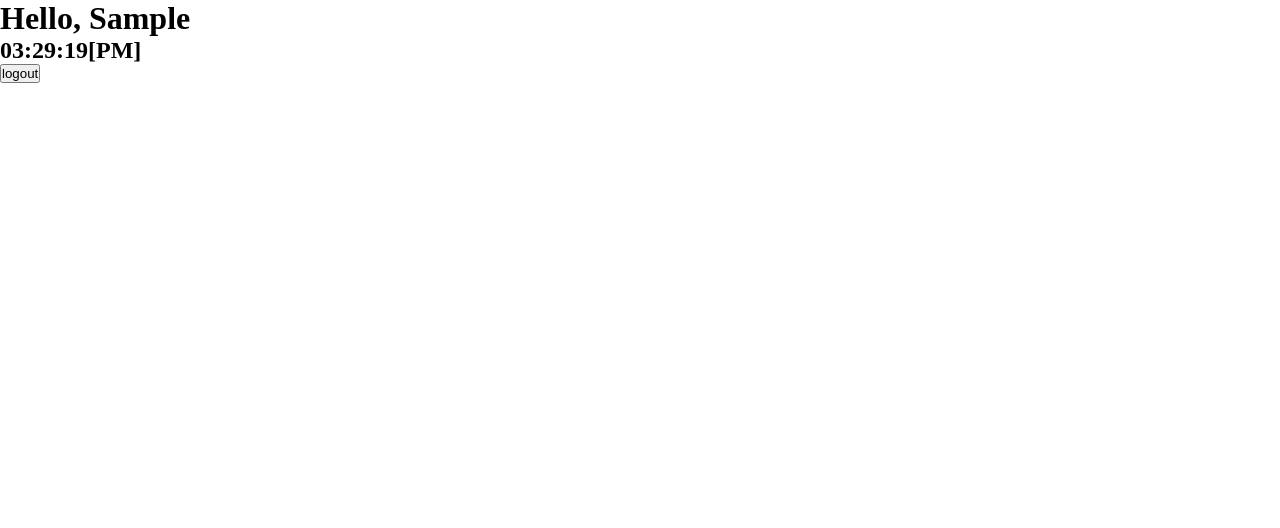
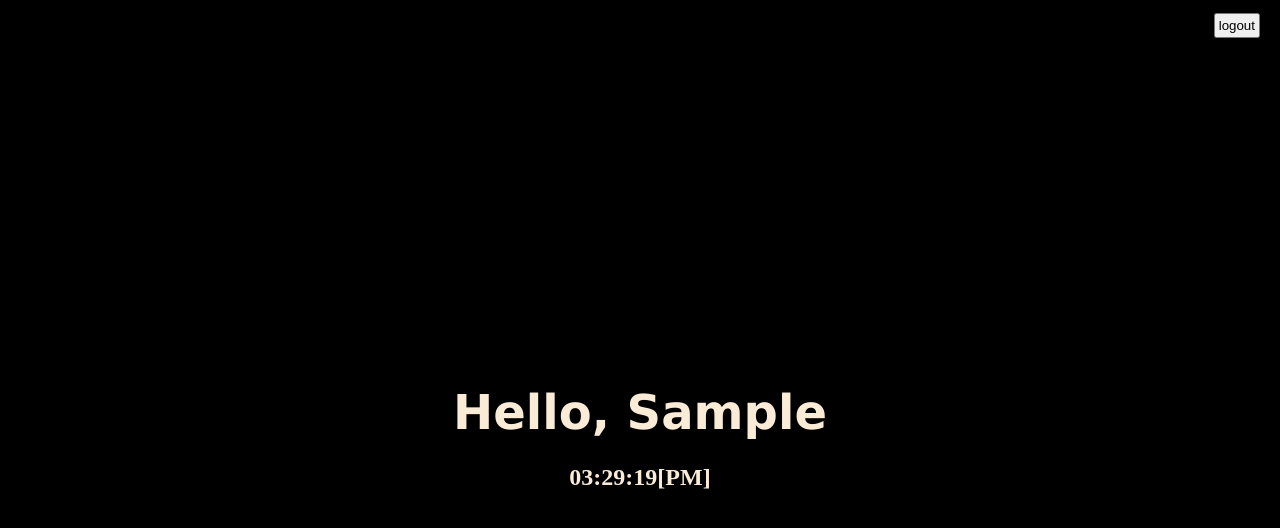
Before and after one commit to jaemin96/SideProject_momentum, a plain HTML site: page home/index.html in a window 1280 px wide. Both pictures are taken after typing "Sample" into the empty fields and a click on the button "login". Drawn offline with Linux system fonts and the light colour scheme.

Commit message:
CSS - (2) - 로그인 완료
+ 로그아웃 버튼 배치
+ insert 메세지, 시계 배치
+ 색 변경

```diff
--- a/src/css/style.css
+++ b/src/css/style.css
@@ -5,9 +5,9 @@
   --color-blue: blue;
 
   /* font */
-  --fontSize-L: 16px;
-  --fontSize-M: 12px;
-  --fontSize-S: 8px;
+  --fontSize-L: 24px;
+  --fontSize-M: 18px;
+  --fontSize-S: 12px;
 
   /* space */
   --base-space-padding: 0.5em;
@@ -39,3 +39,33 @@ body {
   top: 50%;
   transform: translate(-50%, -50%);
 }
+
+#successLogin {
+  background-color: var(--color-black);
+  color: antiquewhite;
+  width: 100%;
+  height: 100vh;
+  text-align: center;
+  align-items: center;
+}
+
+#greet {
+  font-family: "Lucida Sans", "Lucida Sans Regular", "Lucida Grande",
+    "Lucida Sans Unicode", Geneva, Verdana, sans-serif;
+  font-size: calc(var(--fontSize-L) * 2);
+  padding-top: 30%;
+  margin-bottom: var(--base-space-margin);
+}
+
+#clock {
+  margin-top: var(--base-space-margin);
+}
+
+#logout-btn {
+  position: absolute;
+  top: 0;
+  right: 0;
+  padding: 3px;
+  margin: calc(var(--base-space-margin) * 2) calc(var(--base-space-margin) * 3)
+    0 0;
+}
```
